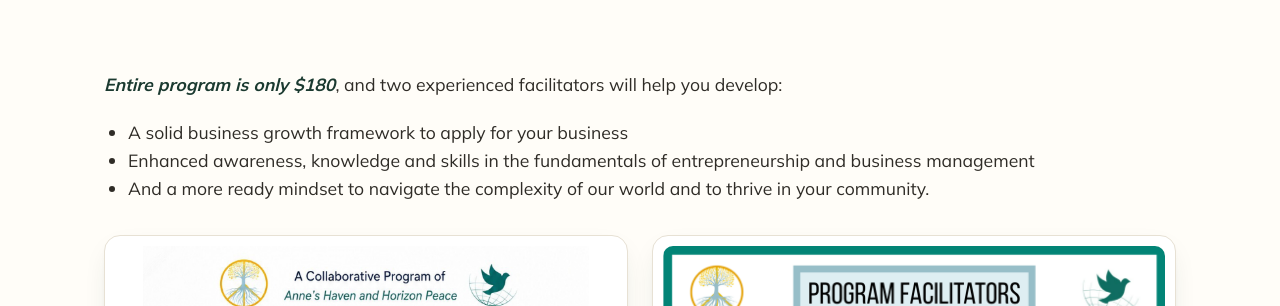
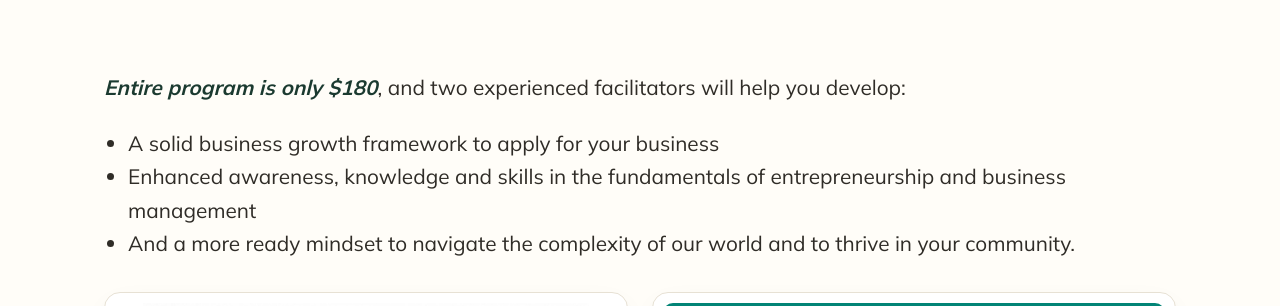
Before and after one commit to HSQ0503/annes-haven, a Next.js app: page /strategic-entrepreneurship in a window 1280 px wide. Shown: the part 494-800 px from the top of the page. Built offline with nearby package versions, Linux system fonts and the light colour scheme; no server answers; the database is empty.

Commit message:
SE: enlarge top $180 block to 1.3rem

```diff
--- a/app/strategic-entrepreneurship/page.tsx
+++ b/app/strategic-entrepreneurship/page.tsx
@@ -64,7 +64,7 @@ export default async function StrategicEntrepreneurshipPage() {
 
       <section className="section">
         <div className="container">
-          <div style={{ fontSize: "1.1rem", marginBottom: 32 }}>
+          <div style={{ fontSize: "1.3rem", marginBottom: 32 }}>
             <p style={{ marginTop: 0 }}>
               <strong>
                 <em>Entire program is only $180</em>
```
